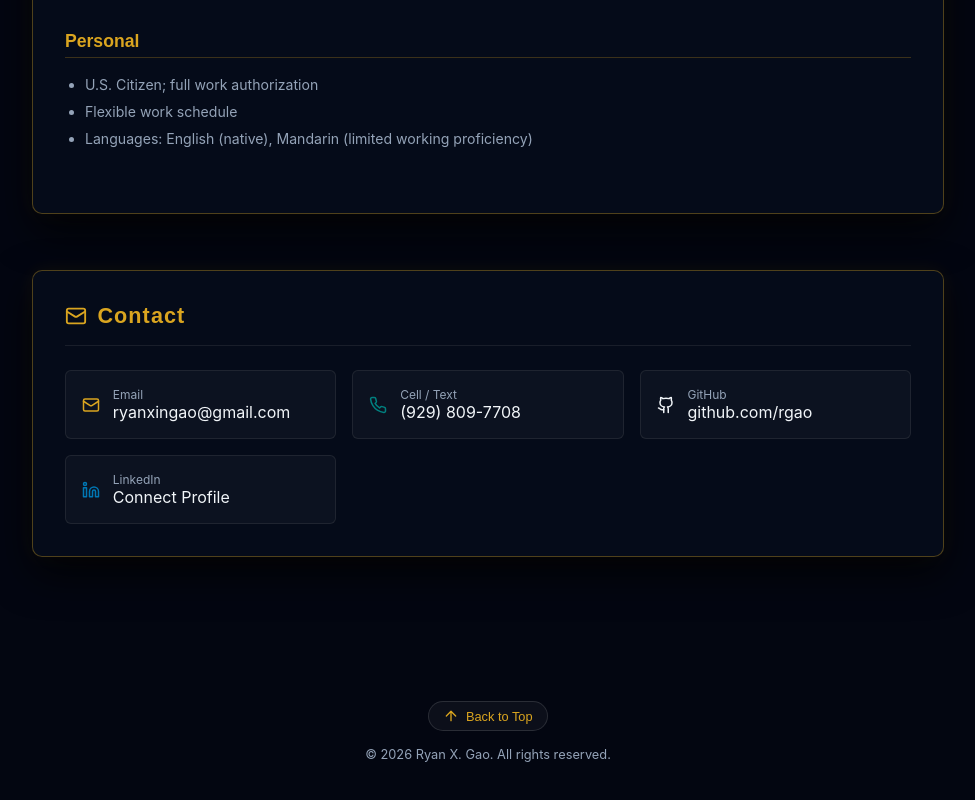
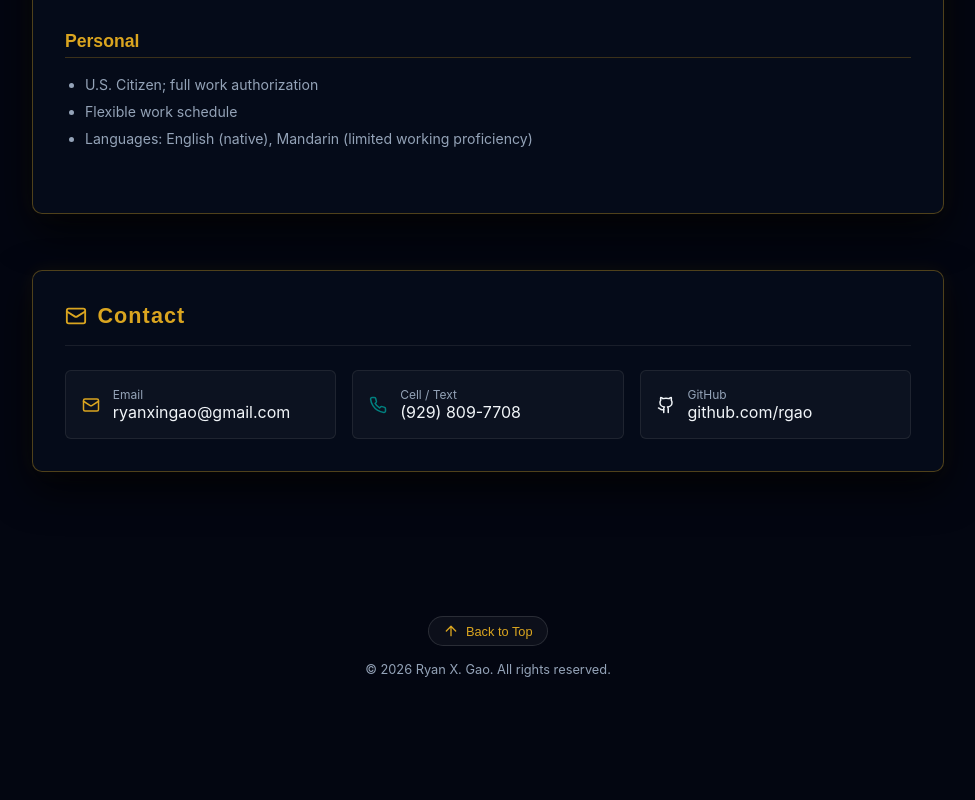
Before and after one commit to rgao/rgao.github.io, a React (Vite) app: page / in a window 1280 px wide. Shown: the part 4195-4995 px from the top of the page, without its empty margins (152-1127 px from the left). After the commit the page ends 4936 px from the top, so only its background shows below. Built offline with nearby package versions, Linux system fonts and the light colour scheme; a web font is replaced by a local one.

Commit message:
removed unnecessary read me info

```diff
--- a/src/App.jsx
+++ b/src/App.jsx
@@ -378,13 +378,13 @@ export default function App() {
                             </div>
                         </a>
 
-                        <a href="https://www.linkedin.com/in/ryan-gao-46a4312b/" target="_blank" rel="noreferrer" className="contact-card">
+                        {/* <a href="https://www.linkedin.com/in/ryan-gao-46a4312b/" target="_blank" rel="noreferrer" className="contact-card">
                             <Linkedin size={18} color="#0077b5" />
                             <div>
                                 <div className="contact-label">LinkedIn</div>
                                 <div>Connect Profile</div>
                             </div>
-                        </a>
+                        </a> */}
                     </div>
                 </section>
 
```
Also changed, not shown: 1 other file (tests, documents, lock files or other folders).
